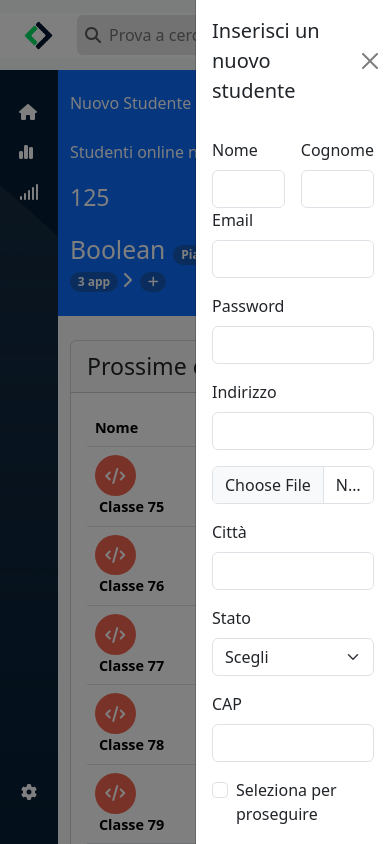
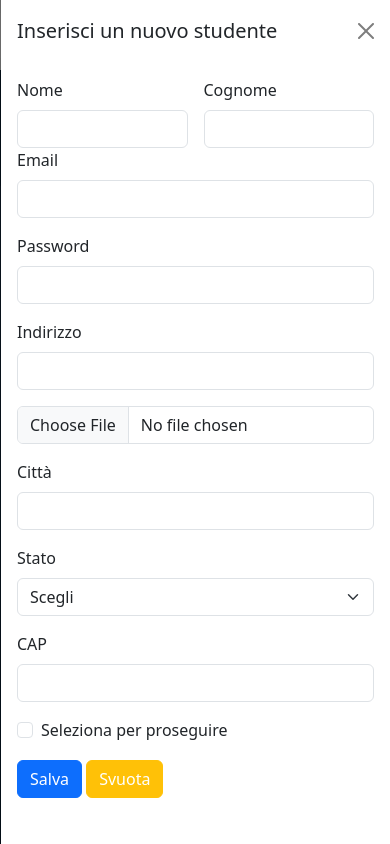
Before and after one commit to davidefois96/html-css-bootstrap-dashboard, a plain HTML site: page index.html in a window 390 px wide. Both pictures are taken after a click on the button 223 px from the left and 105 px from the top of the page. Drawn offline with nearby package versions, Linux system fonts and the light colour scheme; files that its build step writes are made by us from their sources.

Commit message:
[change] optimization code

```diff
--- a/CSS/style.css
+++ b/CSS/style.css
@@ -113,7 +113,7 @@ aside{
   aside {width: 68px;}
 
 
-  .offcanvas.w-100{width: 50% !important;}
+  .offcanvas.w-50{width: 100% !important;}
 
 
 
--- a/index.html
+++ b/index.html
@@ -189,7 +189,7 @@
 
             <button class="btn btn-outline-light " type="button" data-bs-toggle="offcanvas" data-bs-target="#offcanvasRight" aria-controls="offcanvasRight"><i class="fa-solid fa-plus"></i></button>
 
-            <div class="offcanvas offcanvas-end w-100  " tabindex="-1" id="offcanvasRight" aria-labelledby="offcanvasRightLabel">
+            <div class="offcanvas offcanvas-end w-50  " tabindex="-1" id="offcanvasRight" aria-labelledby="offcanvasRightLabel">
               <div class="offcanvas-header">
                 <h5 class="offcanvas-title" id="offcanvasRightLabel">Inserisci un nuovo studente</h5>
                 <button type="button" class="btn-close" data-bs-dismiss="offcanvas" aria-label="Close"></button>
```
